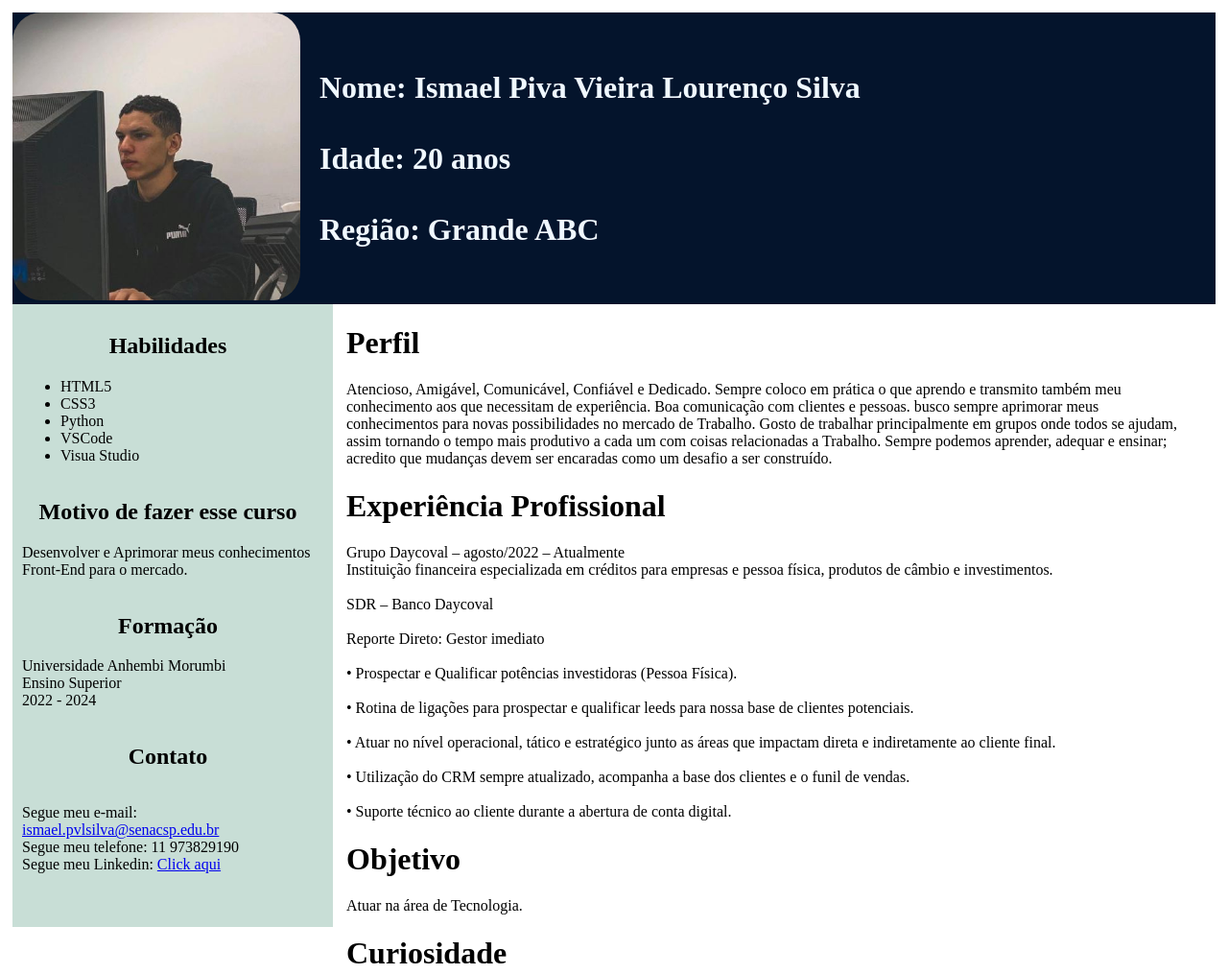
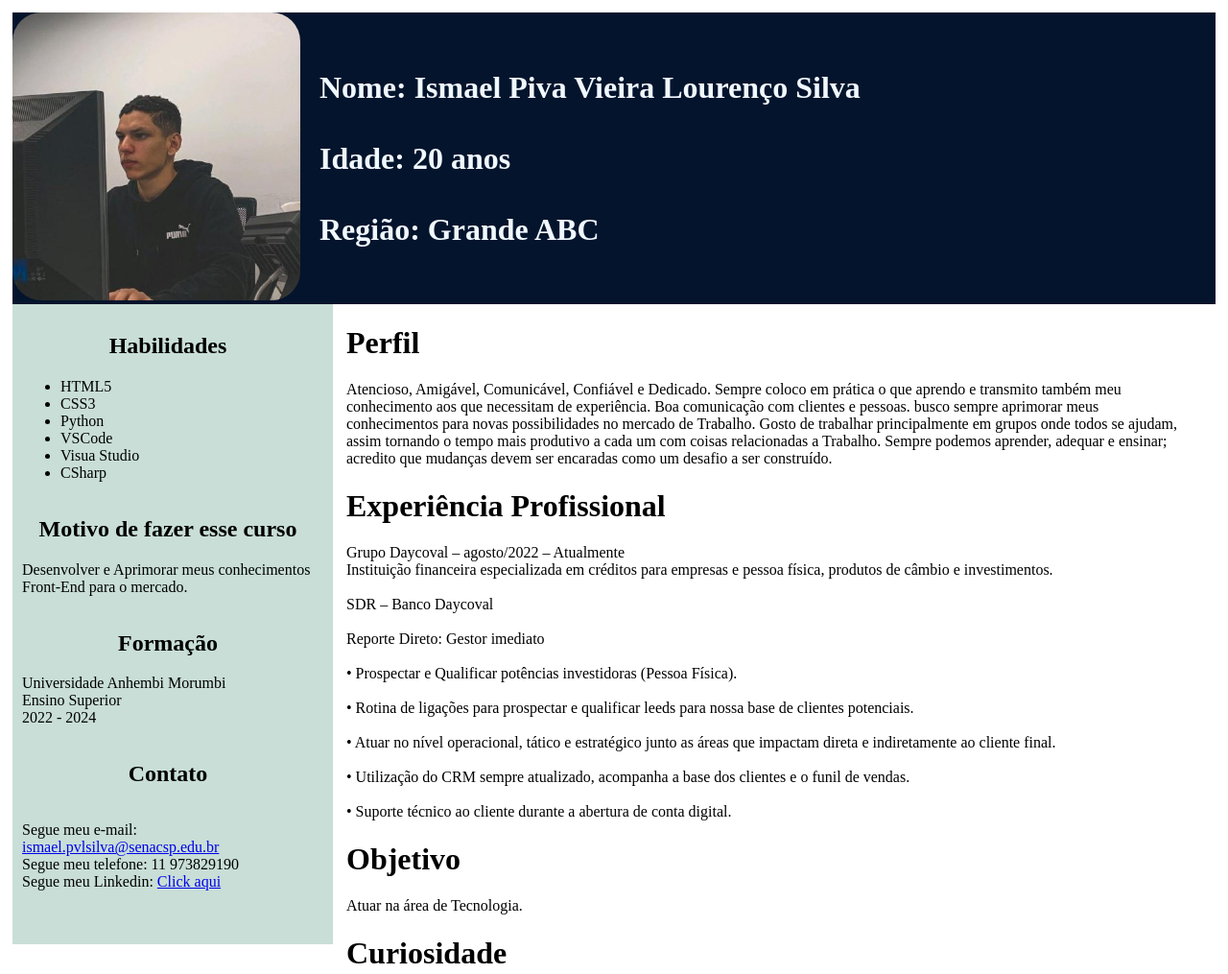
Before and after one commit to Developer-Ismael/25-09, a plain HTML site: page index.html in a window 1280 px wide. Shown: the top 1015 px of the page at 96% size. Drawn offline with Linux system fonts and the light colour scheme.

Commit message:
Finalizado

```diff
--- a/index.html
+++ b/index.html
@@ -29,6 +29,7 @@
                     <li>Python</li>
                     <li>VSCode</li>
                     <li>Visua Studio</li>
+                    <li>CSharp</li>
                 </ul>
             </div>
             <div class="motivo">
```
